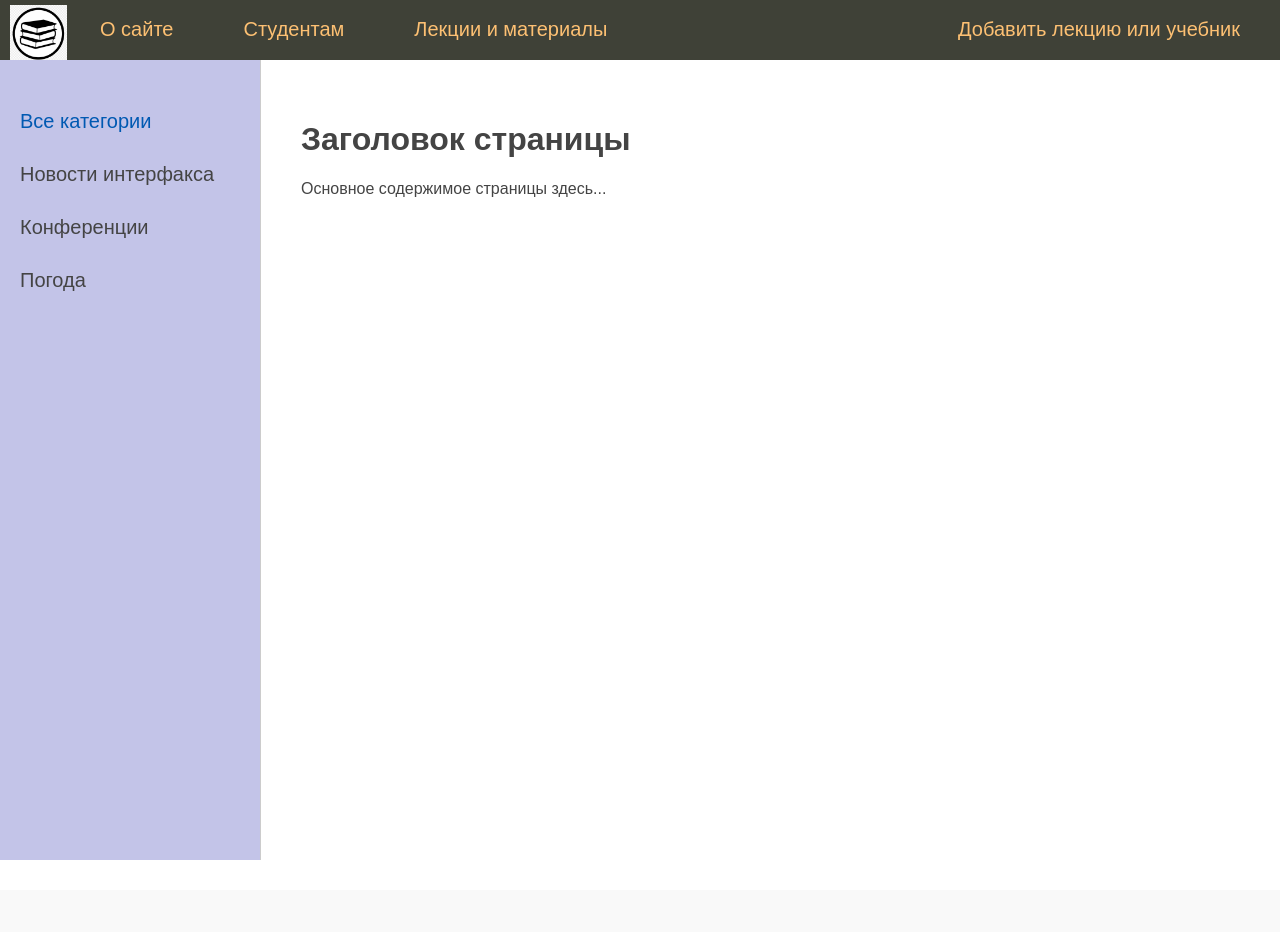
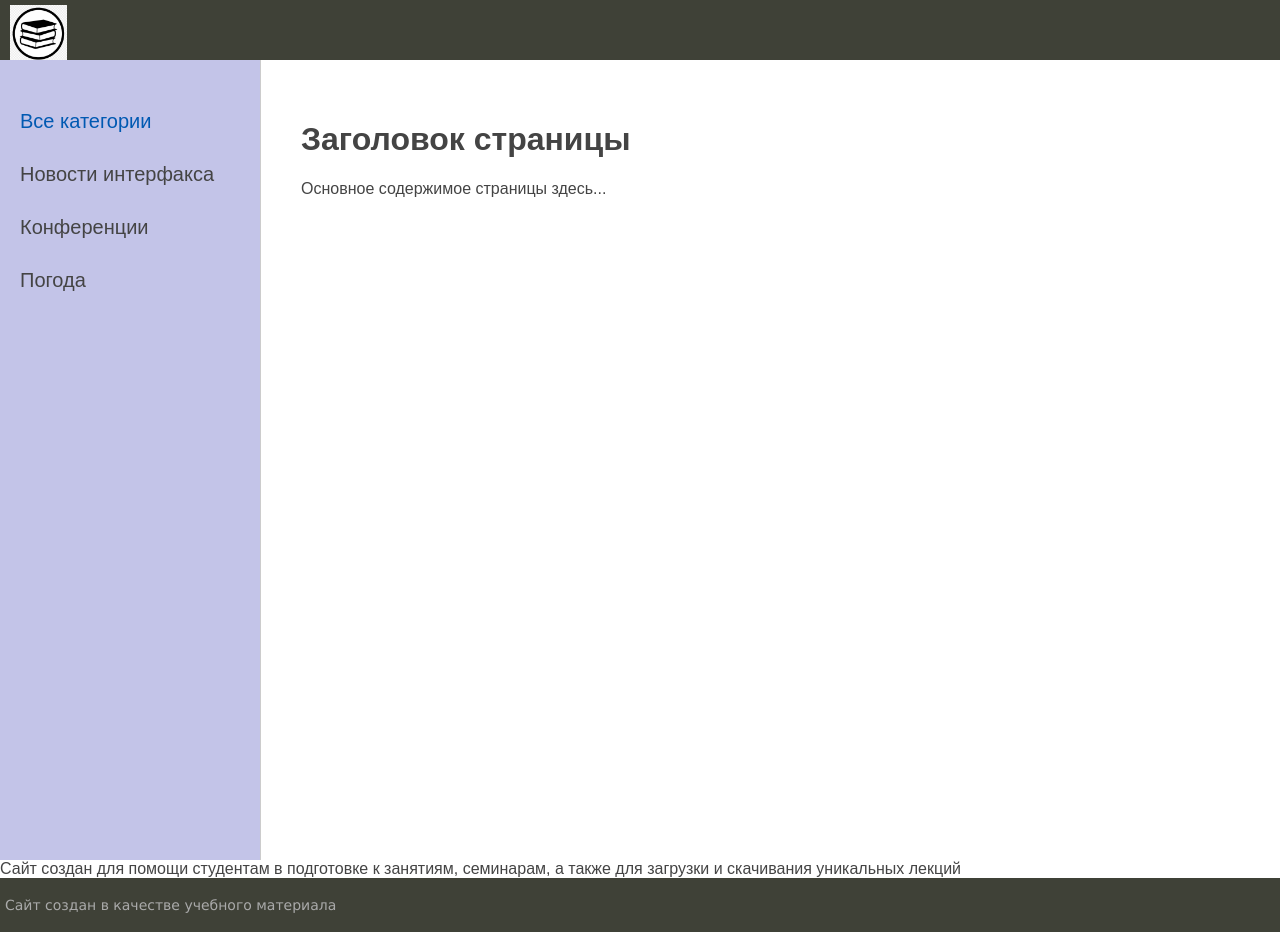
Before and after one commit to Kirill-PV/siteforstudents, a Django app: page / in a window 1280 px wide. Before the commit the page ends 860 px from the top, so only its background shows below. Run offline with Django 5.2, Linux system fonts and the light colour scheme.

Commit message:
main root

```diff
--- a/siteforstudents/homepage/templates/homepage/base.html
+++ b/siteforstudents/homepage/templates/homepage/base.html
@@ -13,7 +13,7 @@
 {% block mainmenu %}
     <div class="header">
         <ul id="mainmenu" class="mainmenu">
-        <li class="logo"><a href="#"><div class="logo"></div></a></li>
+        <li class="logo"><a href="{% url 'home' %}"><div class="logo"></div></a></li>
 {% for m in menu %}
     {% if not forloop.last %}
         <li><a href="#">{{ m.capitalize}}</a></li>
@@ -49,10 +49,17 @@
     </tr>
 </table>
 
-
-
 {% block content %}
 {% endblock content %}
+<!-- Конец Основного контента -->
+
+<!-- Footer -->
+<tr><td valign=top>
+	<div id="footer">
+		<p> Сайт создан в качестве учебного материала</p>
+	</div>
+</td></tr></table>
+<!-- Конец footer'а и страницы -->
 
 </body>
 </html>
--- a/siteforstudents/homepage/templates/homepage/index.html
+++ b/siteforstudents/homepage/templates/homepage/index.html
@@ -1,6 +1,7 @@
 {% extends 'homepage/base.html' %}
 
 {% block content %}
-
+<div> Сайт создан для помощи студентам в подготовке к занятиям, семинарам,
+    а также для загрузки и скачивания уникальных лекций</div>
 
 {% endblock content %}
--- a/siteforstudents/homepage/views.py
+++ b/siteforstudents/homepage/views.py
@@ -4,7 +4,12 @@ from django.shortcuts import render, redirect
 
 # Create your views here.
 
-menu = ["О сайте", "Студентам", "Лекции и материалы", "Добавить лекцию или учебник"]
+menu = [{'title': "О сайте", 'url_name': 'about'},
+        {'title': "Студентам", 'url_name': ''},
+        {'title': "Лекции и материалы", 'url_name': ''},
+        {'title':"Добавить лекцию или учебник", 'url_name': 'add_material'},
+        {'title': "Войти", 'url_name': 'login'}
+        ]
 
 def index(request):
     return render(request, 'homepage/index.html', {'menu': menu, 'title': 'Главная страница'})
```
